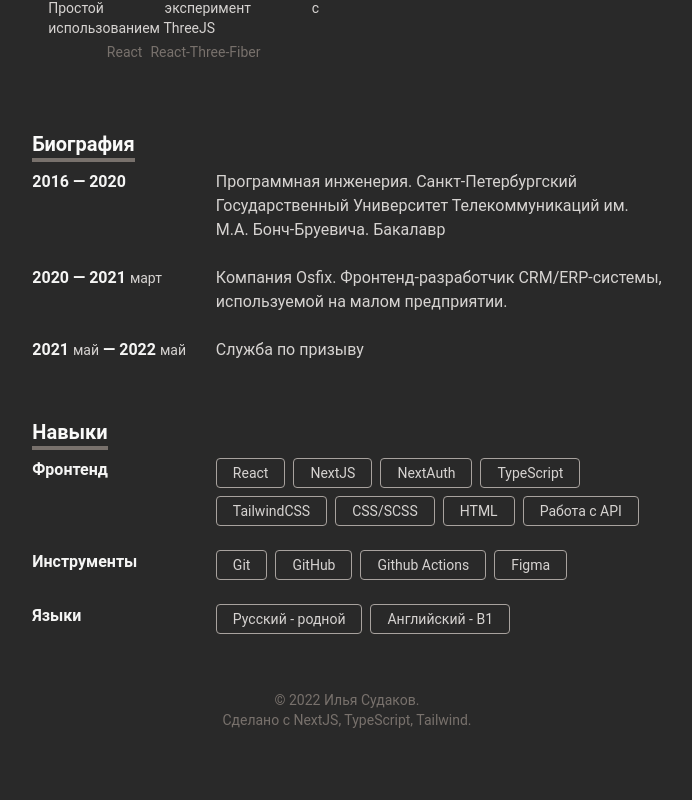
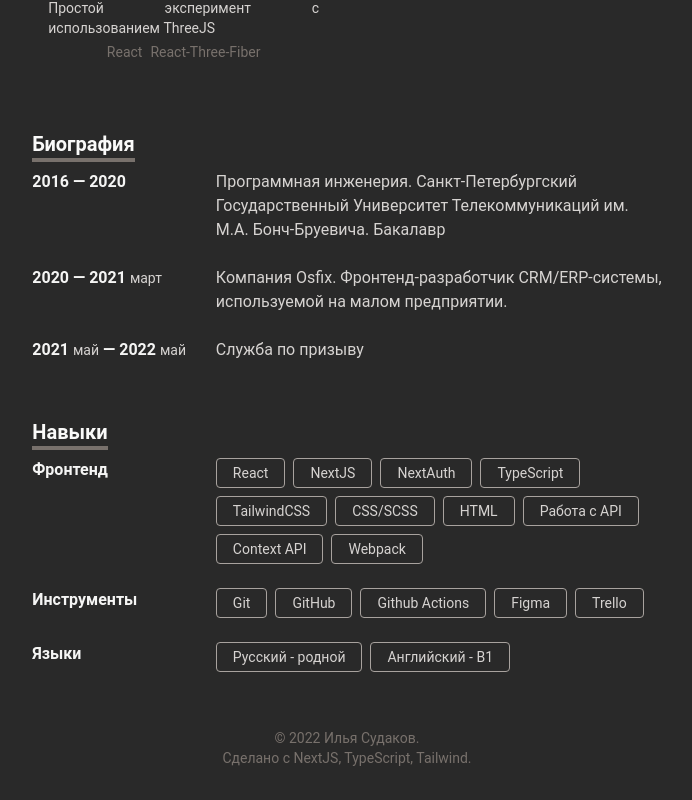
Before and after one commit to ilyasudakov/portfolio-react, a Next.js app: page / in a window 1280 px wide. Shown: the part 1723-2523 px from the top of the page, without its empty margins (293-985 px from the left). Before the commit the page ends 2485 px from the top, so only its background shows below. Built offline with nearby package versions, Linux system fonts and the light colour scheme.

Commit message:
Update skills list

```diff
--- a/src/data/landing.tsx
+++ b/src/data/landing.tsx
@@ -105,11 +105,13 @@ export const skillsList = [
       "CSS/SCSS",
       "HTML",
       "Работа с API",
+      "Context API",
+      "Webpack",
     ],
   },
   {
     setName: "Инструменты",
-    skills: ["Git", "GitHub", "Github Actions", "Figma"],
+    skills: ["Git", "GitHub", "Github Actions", "Figma", "Trello"],
   },
   {
     setName: "Языки",
```
